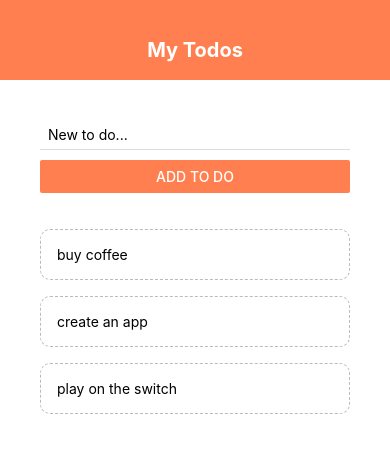
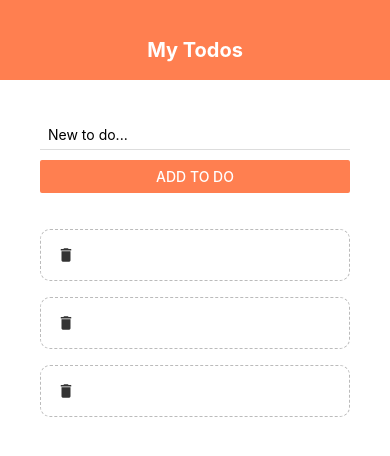
Before and after one commit to igorsmasc/simple-react-native-todo-app, a React Native app: screen / in a window 390 px wide. Shown: the top 456 px of the page. Built offline with nearby package versions, Linux system fonts and the light colour scheme.

Commit message:
Add Icons and Finished v1.0.0(Todo App - Tutorial)

```diff
--- a/App.js
+++ b/App.js
@@ -61,9 +61,12 @@
     backgroundColor: '#fff',
   },
   content: {
+    flex: 1,
     padding: 40,
   },
   list: {
-    marginTop: 20
+    flex: 1,
+    marginTop: 20,
+
   }
 });
--- a/components/todoItem.js
+++ b/components/todoItem.js
@@ -1,11 +1,14 @@
 import React from 'react';
-import { StyleSheet, Text, TouchableOpacity } from 'react-native';
+import { StyleSheet, Text, TouchableOpacity, View } from 'react-native';
+import { MaterialIcons } from '@expo/vector-icons';
 
 export default function TodoItem({ item, pressHandler }) {
 
     return (
         <TouchableOpacity onPress={() => pressHandler(item.key)}>
-            <Text style={styles.item}>{item.text}</Text>
+            <View style={styles.item}>
+            <MaterialIcons name="delete" size={18} color='#333' />
+            </View>
         </TouchableOpacity>
     )
 
@@ -18,6 +21,10 @@
         borderColor: '#bbb',
         borderWidth: 1,
         borderStyle: 'dashed',
-        borderRadius: 10
+        borderRadius: 10,
+        flexDirection: 'row',
+    },
+    itemText: {
+        marginLeft: 10
     }
 })
```
